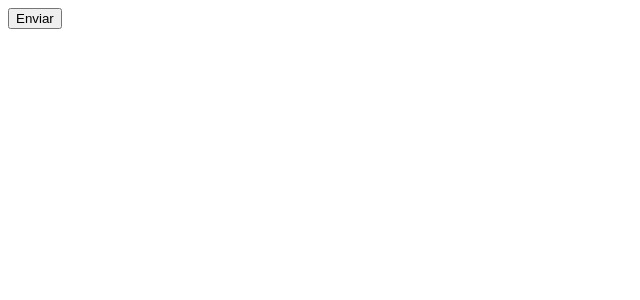
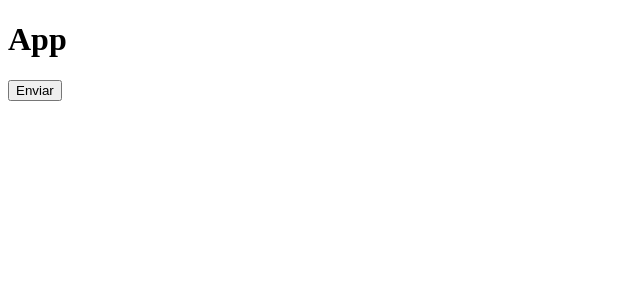
Before and after one commit to flavioanalistadesistema/pizzashop-web, a React (Vite) app: page / in a window 1280 px wide. Shown: the top 300 px of the page, without its empty margins (0-640 px from the left). Built offline with nearby package versions, Linux system fonts and the light colour scheme.

Commit message:
Layouts Aplication

```diff
--- /dev/null
+++ b/src/pages/app.tsx
@@ -0,0 +1,12 @@
+import { Outlet } from 'react-router-dom'
+
+export function AppLayout() {
+  return (
+    <div>
+      <h1>App</h1>
+      <div>
+        <Outlet />
+      </div>
+    </div>
+  )
+}
--- /dev/null
+++ b/src/pages/auth.tsx
@@ -0,0 +1,12 @@
+import { Outlet } from 'react-router-dom'
+
+export function AuthLaout() {
+  return (
+    <div>
+      <h1>Auth</h1>
+      <div>
+        <Outlet />
+      </div>
+    </div>
+  )
+}
```
Also changed, not shown: src/routes.tsx (+12 -2 lines), src/pages/_layou.ts (added).
